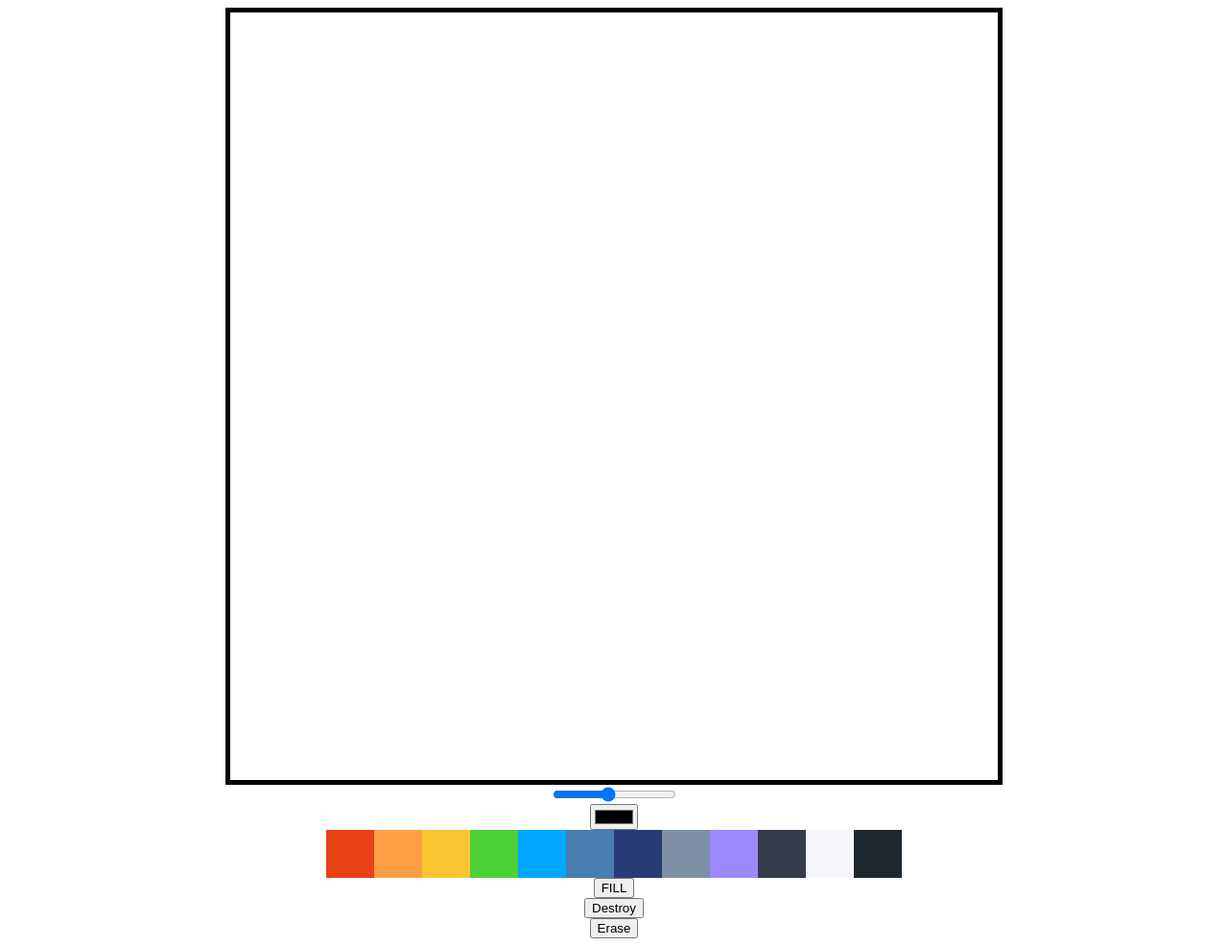
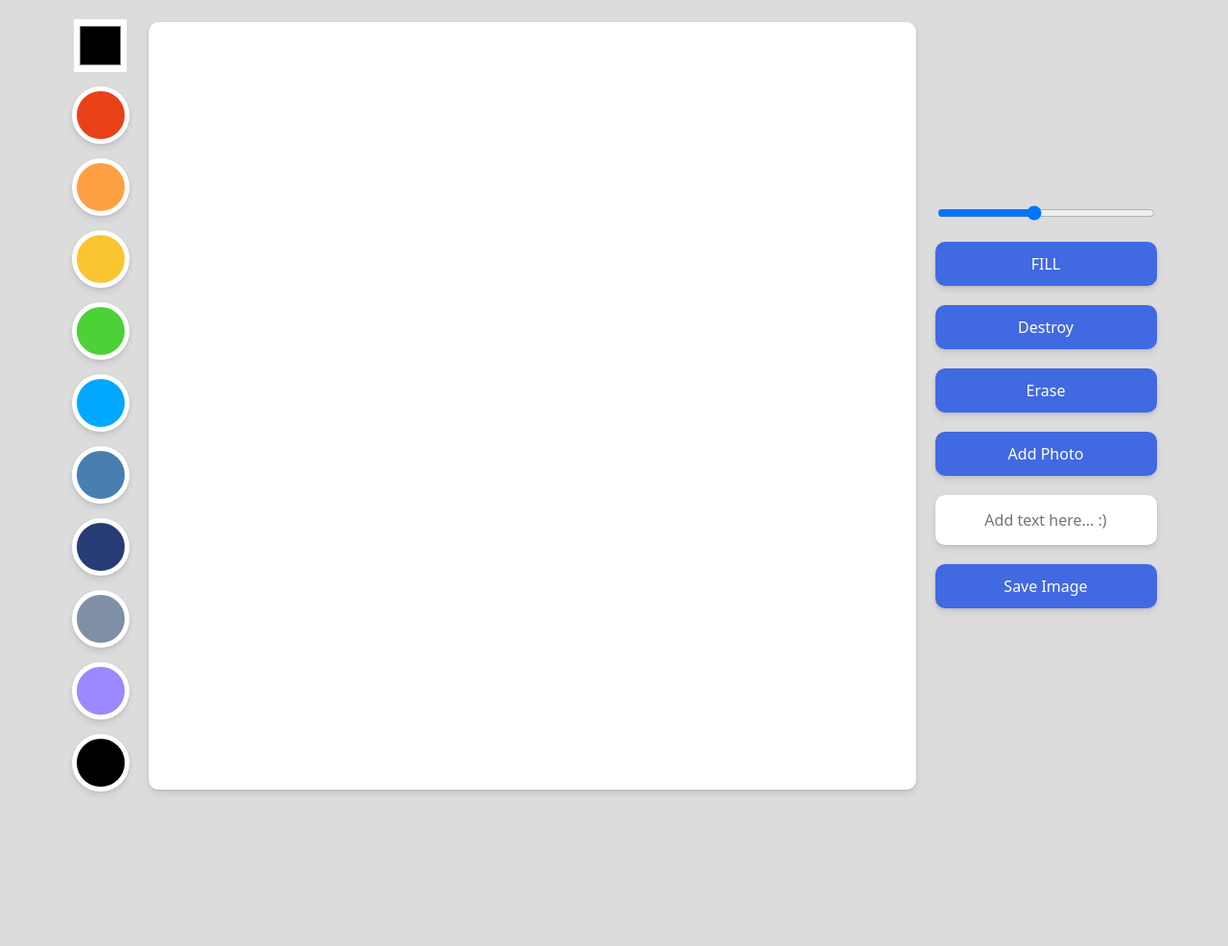
Before and after one commit to JYeongUk/painting-app, a plain HTML site: page index.html in a window 1280 px wide. Shown: the whole page at 96% size. After the commit the page ends 845 px from the top, so only its background shows below. Drawn offline with Linux system fonts and the light colour scheme.

Commit message:
#3 Add Save Feature

```diff
--- a/app.js
+++ b/app.js
@@ -1,11 +1,15 @@
 const canvas = document.querySelector(".canvas");
+const ctx = canvas.getContext("2d");
+
 const lineWidth = document.getElementById("line-width");
 const color = document.getElementById("color");
 const colorOptions = Array.from(document.querySelectorAll(".color-option"));
 const modeBtn = document.getElementById("mode-btn");
 const destroyBtn = document.getElementById("destroy-btn");
 const eraserBtn = document.getElementById("eraser-btn");
-const ctx = canvas.getContext("2d");
+const fileInput = document.getElementById("file");
+const textInput = document.getElementById("text");
+const saveBtn = document.getElementById("save");
 
 const CANVAS_WIDTH = 800;
 const CANVAS_HEIGHT = 800;
@@ -13,6 +17,7 @@ const CANVAS_HEIGHT = 800;
 canvas.width = CANVAS_WIDTH;
 canvas.height = CANVAS_HEIGHT;
 ctx.lineWidth = lineWidth.value;
+ctx.lineCap = "round";
 let isPainting = false;
 let isFilling = false;
 
@@ -74,6 +79,34 @@ function onEraserClick() {
   modeBtn.innerText = "FILL";
 }
 
+function onFileChange(e) {
+  const file = e.target.files[0];
+  const url = URL.createObjectURL(file);
+  const image = new Image();
+  image.src = url;
+  image.onload = function () {
+    ctx.drawImage(image, 0, 0, CANVAS_WIDTH, CANVAS_HEIGHT);
+    fileInput.value = null;
+  };
+}
+
+function onDoubleClick(e) {
+  ctx.save();
+  const text = textInput.value;
+  ctx.lineWidth = 1;
+  ctx.font = "70px serif";
+  ctx.fillText(text, e.offsetX, e.offsetY);
+  ctx.restore();
+}
+
+function onsaveClick() {
+  const url = canvas.toDataURL();
+  const a = document.createElement("a");
+  a.href = url;
+  a.download = "myDrawing.png";
+  a.click();
+}
+
 canvas.addEventListener("mousemove", onMove);
 canvas.addEventListener("mousedown", onMouseDown);
 canvas.addEventListener("mouseup", cancelPainting);
@@ -88,3 +121,6 @@ colorOptions.forEach((color) => color.addEventListener("click", onColorClick));
 modeBtn.addEventListener("click", onModeClick);
 destroyBtn.addEventListener("click", onDestroyClick);
 eraserBtn.addEventListener("click", onEraserClick);
+fileInput.addEventListener("change", onFileChange);
+canvas.addEventListener("dblclick", onDoubleClick);
+saveBtn.addEventListener("click", onsaveClick);
--- a/index.html
+++ b/index.html
@@ -8,10 +8,8 @@
     <title>Painting App</title>
   </head>
   <body>
-    <canvas class="canvas"></canvas>
-    <input id="line-width" type="range" min="1" max="10" value="5" step=".5" />
-    <input type="color" id="color" />
-    <div class="colors">
+    <div class="color-options">
+      <input type="color" id="color" />
       <div
         class="color-option"
         style="background-color: #e84118"
@@ -57,25 +55,34 @@
         style="background-color: #9c88ff"
         data-color="#9c88ff"
       ></div>
+
       <div
         class="color-option"
-        style="background-color: #353b48"
-        data-color="#353b48"
-      ></div>
-      <div
-        class="color-option"
-        style="background-color: #f5f6fa"
-        data-color="#f5f6fa"
-      ></div>
-      <div
-        class="color-option"
-        style="background-color: #1e272e"
-        data-color="#1e272e"
+        style="background-color: #000000"
+        data-color="#000000"
       ></div>
     </div>
-    <button id="mode-btn">FILL</button>
-    <button id="destroy-btn">Destroy</button>
-    <button id="eraser-btn">Erase</button>
+    <canvas class="canvas"></canvas>
+    <div class="btns">
+      <input
+        id="line-width"
+        type="range"
+        min="1"
+        max="10"
+        value="5"
+        step=".5"
+      />
+
+      <button id="mode-btn">FILL</button>
+      <button id="destroy-btn">Destroy</button>
+      <button id="eraser-btn">Erase</button>
+      <label for="file">
+        Add Photo
+        <input type="file" accept="image/*" id="file"
+      /></label>
+      <input type="text" placeholder="Add text here... :)" id="text" />
+      <button id="save">Save Image</button>
+    </div>
     <script src="app.js"></script>
   </body>
 </html>
--- /dev/null
+++ b/reset.css
@@ -0,0 +1,124 @@
+html,
+body,
+div,
+span,
+applet,
+object,
+iframe,
+h1,
+h2,
+h3,
+h4,
+h5,
+h6,
+p,
+blockquote,
+pre,
+a,
+abbr,
+acronym,
+address,
+big,
+cite,
+code,
+del,
+dfn,
+em,
+img,
+ins,
+kbd,
+q,
+s,
+samp,
+small,
+strike,
+strong,
+sub,
+sup,
+tt,
+var,
+b,
+u,
+i,
+center,
+dl,
+dt,
+dd,
+ol,
+ul,
+li,
+fieldset,
+form,
+label,
+legend,
+table,
+caption,
+tbody,
+tfoot,
+thead,
+tr,
+th,
+td,
+article,
+aside,
+canvas,
+details,
+embed,
+figure,
+figcaption,
+footer,
+header,
+hgroup,
+menu,
+nav,
+output,
+ruby,
+section,
+summary,
+time,
+mark,
+audio,
+video {
+  margin: 0;
+  padding: 0;
+  border: 0;
+  font-size: 100%;
+  font: inherit;
+  vertical-align: baseline;
+}
+/* HTML5 display-role reset for older browsers */
+article,
+aside,
+details,
+figcaption,
+figure,
+footer,
+header,
+hgroup,
+menu,
+nav,
+section {
+  display: block;
+}
+body {
+  line-height: 1;
+}
+ol,
+ul {
+  list-style: none;
+}
+blockquote,
+q {
+  quotes: none;
+}
+blockquote:before,
+blockquote:after,
+q:before,
+q:after {
+  content: "";
+  content: none;
+}
+table {
+  border-collapse: collapse;
+  border-spacing: 0;
+}
--- a/style.css
+++ b/style.css
@@ -1,22 +1,88 @@
+@import "reset.css";
+
 body {
   display: flex;
-  flex-direction: column;
+  gap: 20px;
   justify-content: center;
   align-items: center;
+  padding: 20px;
+  background-color: gainsboro;
+  font-family: system-ui, -apple-system, BlinkMacSystemFont, "Segoe UI", Roboto,
+    Oxygen, Ubuntu, Cantarell, "Open Sans", "Helvetica Neue", sans-serif;
 }
 
 canvas {
   width: 800px;
   height: 800px;
-  border: 5px solid black;
+  background-color: white;
+  border-radius: 10px;
+  box-shadow: 0 4px 6px rgba(50, 50, 93, 0.11), 0 1px 3px rgba(0, 0, 0, 0.08);
+}
+
+.btns {
+  display: flex;
+  flex-direction: column;
+  gap: 20px;
+}
+
+.color-options {
+  display: flex;
+  flex-direction: column;
+  gap: 15px;
+  align-items: center;
 }
 
 .color-option {
   width: 50px;
   height: 50px;
+  border-radius: 50px;
   cursor: pointer;
+  border: 5px solid white;
+  transition: transform ease-in-out 0.1s;
+  box-shadow: 0 4px 6px rgba(50, 50, 93, 0.11), 0 1px 3px rgba(0, 0, 0, 0.08);
 }
 
-.colors {
-  display: flex;
+input#color {
+  height: 55px;
+  width: 55px;
+  background-color: white;
+  border: 2px solid white;
+  transition: transform ease-in-out 0.1s;
 }
+
+.color-option:hover,
+input#color:hover {
+  transform: scale(1.2);
+}
+
+button,
+label {
+  all: unset;
+  padding: 15px 0;
+  text-align: center;
+  background-color: royalblue;
+  color: white;
+  font-weight: 500;
+  cursor: pointer;
+  border-radius: 10px;
+  transition: opacity linear 0.1s;
+  box-shadow: 0 4px 6px rgba(50, 50, 93, 0.11), 0 1px 3px rgba(0, 0, 0, 0.08);
+}
+
+button:hover {
+  opacity: 0.8;
+}
+
+input#file {
+  display: none;
+}
+
+input#text {
+  all: unset;
+  padding: 15px 0;
+  font-weight: 500;
+  text-align: center;
+  border-radius: 10px;
+  background-color: white;
+  box-shadow: 0 4px 6px rgba(50, 50, 93, 0.11), 0 1px 3px rgba(0, 0, 0, 0.08);
+}
```
